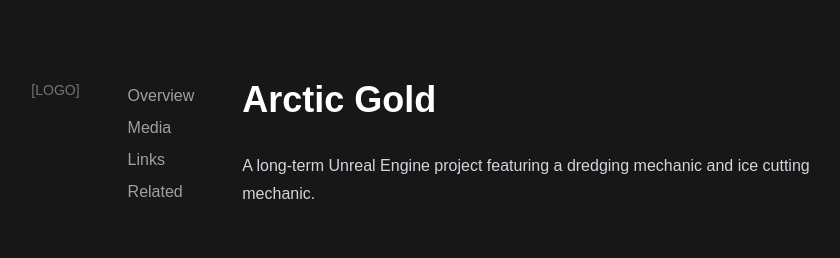
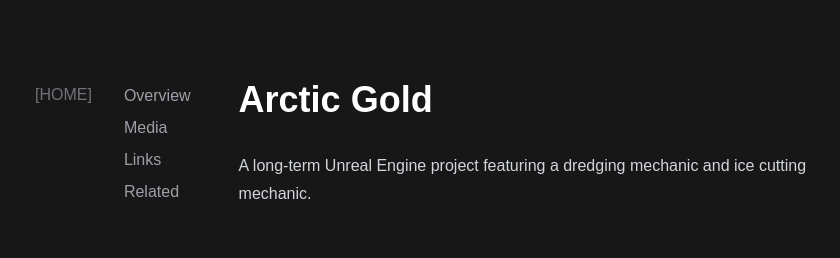
Before and after one commit to LoganIsCoding/logans-portfolio, a Next.js app: page /projects/arctic-gold in a window 1280 px wide. Shown: the top 258 px of the page, without its empty margins (214-1054 px from the left). Built offline with nearby package versions, Linux system fonts and the light colour scheme.

Commit message:
Feature: Added Giscus support - Configured comments repository - Created Comments.tsx - Integrated Comments.tsx with [slug]/page.tsx - QoL changes, ProjectSidebar and [HOME] are now sticky. - Note, MDX files must have a ##Comments header at the bottom.

```diff
--- a/package.json
+++ b/package.json
@@ -9,6 +9,7 @@
     "lint": "eslint"
   },
   "dependencies": {
+    "@giscus/react": "^3.1.0",
     "@mdx-js/loader": "^3.1.1",
     "@mdx-js/react": "^3.1.1",
     "@next/mdx": "^16.2.6",
--- a/src/app/projects/[slug]/page.tsx
+++ b/src/app/projects/[slug]/page.tsx
@@ -1,6 +1,6 @@
 import projects from "@/data/projects.json";
 import ProjectSidebar from "@/components/ProjectSidebar";
-import Link from 'next/link';
+import Comments from "@/components/Comments";
 
 export default async function ProjectPage({ params }: { params: Promise<{ slug: string }> }) {
     const { slug } = await params;
@@ -18,13 +18,13 @@
     }
 
     return (
-        <div className="flex min-h-screen px-8 py-20 max-w-5xl mx-auto gap-12">
-            <Link href="/" className="text-zinc-500 text-sm mb-12 block hover:text-zinc-100">
-                [LOGO]
-            </Link>
-            <ProjectSidebar sections={sections} />
+        <div className="flex min-h-screen px-8 py-20 max-w-5xl mx-auto gap-12 items-start">
+            <div className="sticky top-8">
+                <ProjectSidebar sections={sections} />
+            </div>
             <div className="prose prose-invert flex-1">
                 <Content />
+                <Comments />
             </div>
         </div>
     );
--- /dev/null
+++ b/src/components/Comments.tsx
@@ -0,0 +1,37 @@
+"use client";
+import Giscus from "@giscus/react";
+import { useEffect, useRef } from "react";
+
+export default function Comments() {
+    const iframeRef = useRef<HTMLIFrameElement>(null);
+
+    useEffect(() => {
+        function handleMessage(event: MessageEvent) {
+            if (event.origin !== "https://giscus.app") return;
+            if (event.data?.giscus?.discussion) {
+                const iframe = document.querySelector<HTMLIFrameElement>('iframe.giscus-frame');
+                if (iframe) {
+                    iframe.src = iframe.src;
+                }
+            }
+        }
+        window.addEventListener("message", handleMessage);
+        return () => window.removeEventListener("message", handleMessage);
+    }, []);
+
+    return(
+        <Giscus
+            repo="LoganIsCoding/logans-portfolio-comments"
+            repoId="R_kgDOSZqruA"
+            category="Announcements"
+            categoryId="DIC_kwDOSZqruM4C8u_u"
+            mapping="pathname"
+            strict="0"
+            reactionsEnabled="1"
+            emitMetadata="1"
+            inputPosition="top"
+            theme="dark"
+            lang="en"
+        />
+    );
+}
--- a/src/components/ProjectSidebar.tsx
+++ b/src/components/ProjectSidebar.tsx
@@ -1,19 +1,22 @@
 "use client";
-import { useState } from "react";
+import Link from "next/link";
+
 type Props = {
     sections: string[]
 }
 export default function ProjectSidebar ({ sections }: Props) {
-
     return(
-        <div>
-            <nav>
+        <nav className="flex gap-8 items-start">
+            <Link href="/" className="text-zinc-500 hover:text-zinc-100 mt-[3px]">
+                [HOME]
+            </Link>
+            <div>
                 {sections.map((section) => (
                     <a key={section} href={`#${section}`} className="block capitalize text-zinc-400 hover:text-zinc-100 py-1">
                         {section}
                     </a>
                 ))}
-            </nav>
-        </div>
+            </div>
+        </nav>
     );
 }
--- a/src/content/projects/remocon.mdx
+++ b/src/content/projects/remocon.mdx
@@ -1,4 +1,4 @@
-export const sections = ['overview', 'links']
+export const sections = ['overview', 'links', 'comments']
 
 # Remocon Keybind Revamp
 
@@ -19,3 +19,5 @@
 - [Remocon.tv](https://remocon.tv)
 - [AEONs Robot](https://remocon.tv/d/6487b89dcbf3720014ea5994)
 - [Github Repository for Refactored Code](https://github.com/LoganIsCoding/RemoconRefactor)
+
+## Comments
```
Also changed, not shown: 1 other file (tests, documents, lock files or other folders).
